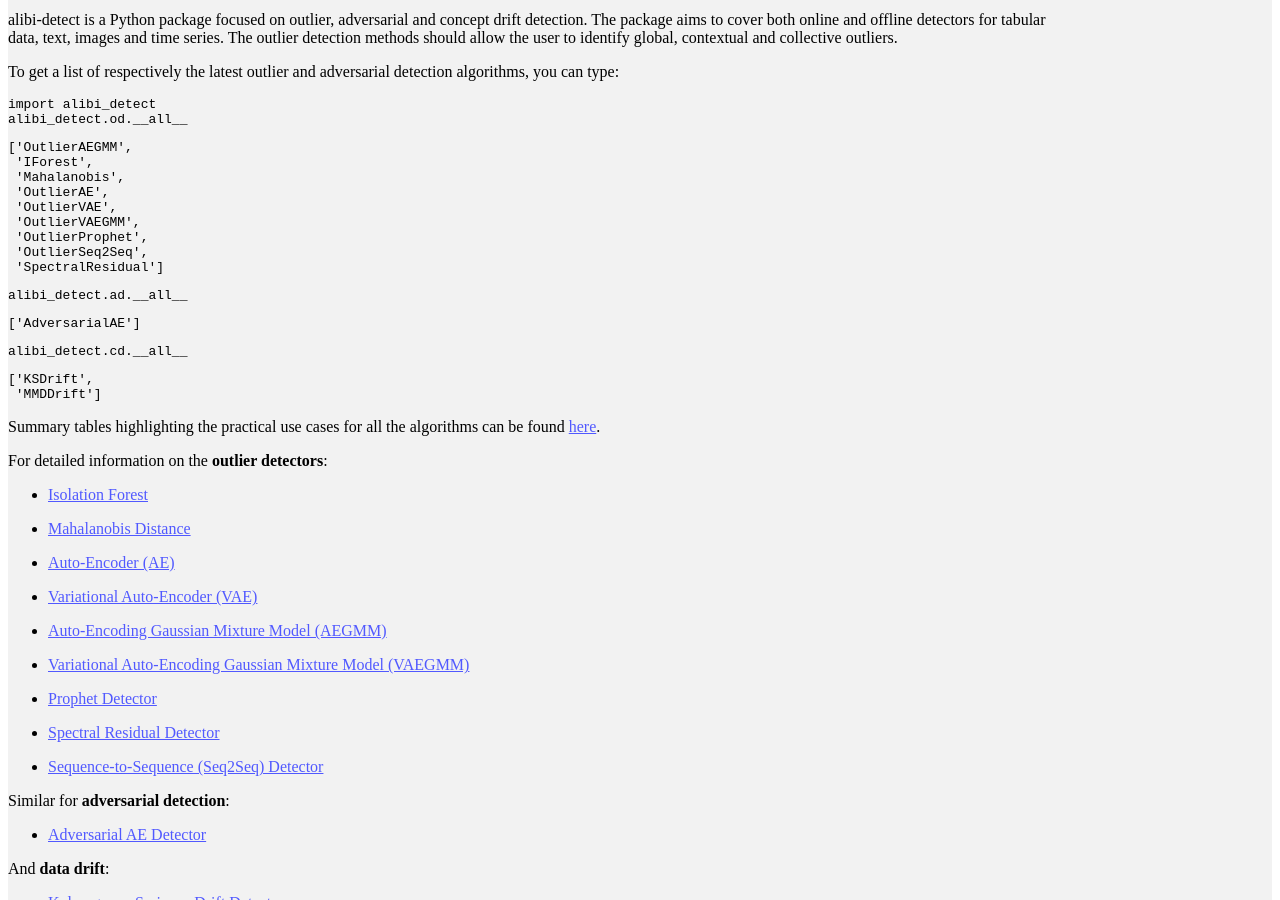
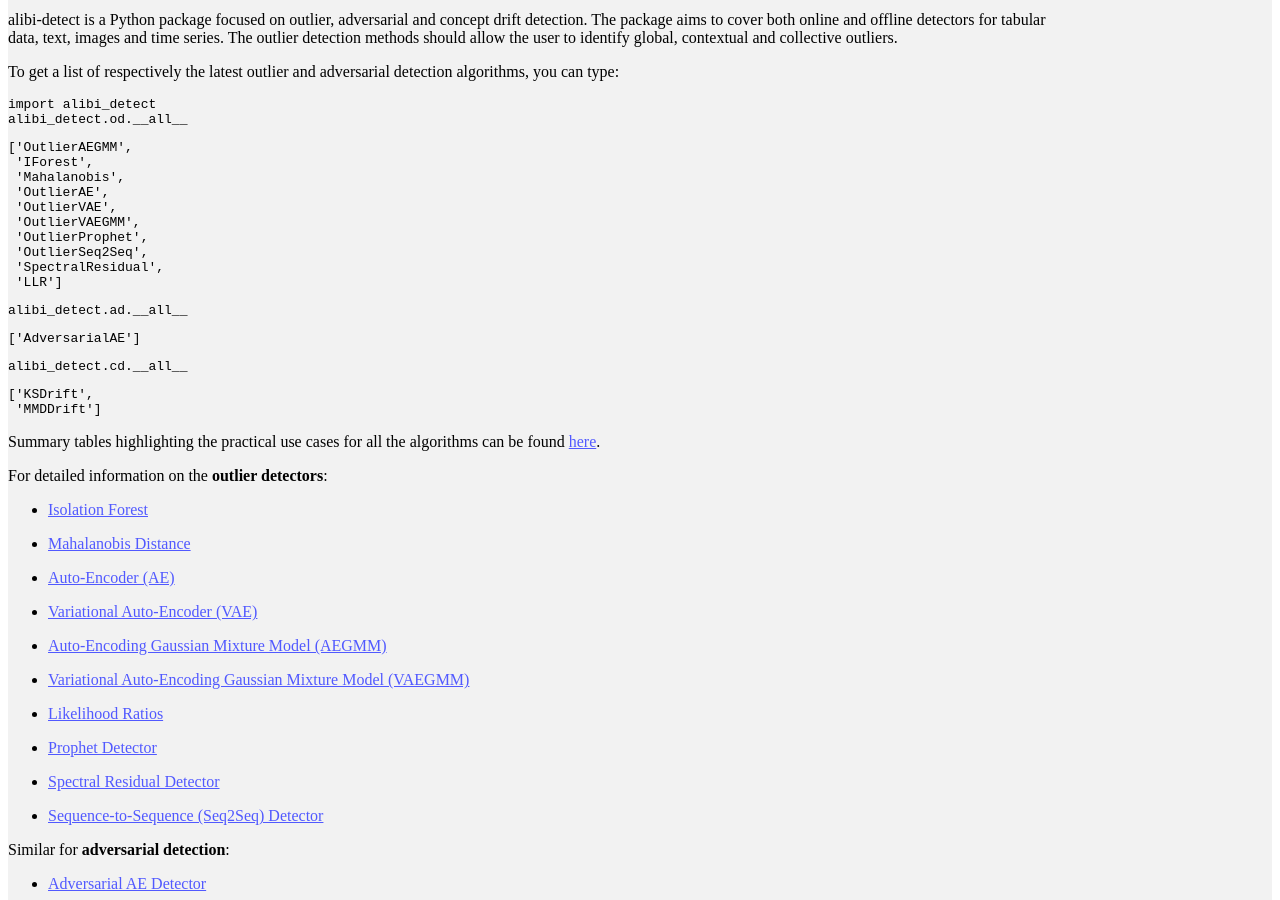
Before and after one commit to SeldonIO/alibi-detect, a Sphinx documentation site: the page built from doc/source/overview/getting_started.md, in a window 1280 px wide and 900 px high, scrolled down 1041 px. Built offline with Sphinx 7.4.7 and the Read the Docs theme 2.0.0, drawn with Linux system fonts in a browser that asks for light colours; pages that are not in the unit, such as notebooks, are missing from menus.

Commit message:
update docs

````diff
--- a/doc/source/index.rst
+++ b/doc/source/index.rst
@@ -23,6 +23,7 @@
    methods/ae.ipynb
    methods/vaegmm.ipynb
    methods/aegmm.ipynb
+   methods/llr.ipynb
    methods/prophet.ipynb
    methods/sr.ipynb
    methods/seq2seq.ipynb
@@ -50,6 +51,8 @@
    examples/od_vae_cifar10
    examples/od_ae_cifar10
    examples/od_aegmm_kddcup
+   examples/od_llr_mnist
+   examples/od_llr_genome
    examples/od_prophet_weather
    examples/od_sr_synth
    examples/od_seq2seq_synth
--- a/doc/source/overview/getting_started.md
+++ b/doc/source/overview/getting_started.md
@@ -28,7 +28,8 @@ alibi_detect.od.__all__
  'OutlierVAEGMM',
  'OutlierProphet',
  'OutlierSeq2Seq',
- 'SpectralResidual']
+ 'SpectralResidual',
+ 'LLR']
 ```
 
 ```python
@@ -63,6 +64,8 @@ For detailed information on the **outlier detectors**:
 * [Auto-Encoding Gaussian Mixture Model (AEGMM)](../methods/aegmm.ipynb)
 
 * [Variational Auto-Encoding Gaussian Mixture Model (VAEGMM)](../methods/vaegmm.ipynb)
+
+* [Likelihood Ratios](../methods/llr.ipynb)
 
 * [Prophet Detector](../methods/prophet.ipynb)
 
````
Also changed, not shown: doc/source/overview/algorithms.md (+1 -0 lines), doc/source/overview/roadmap.md (+1 -1 lines), doc/source/datasets/overview.ipynb, doc/source/models/overview.ipynb, 2 other files.
